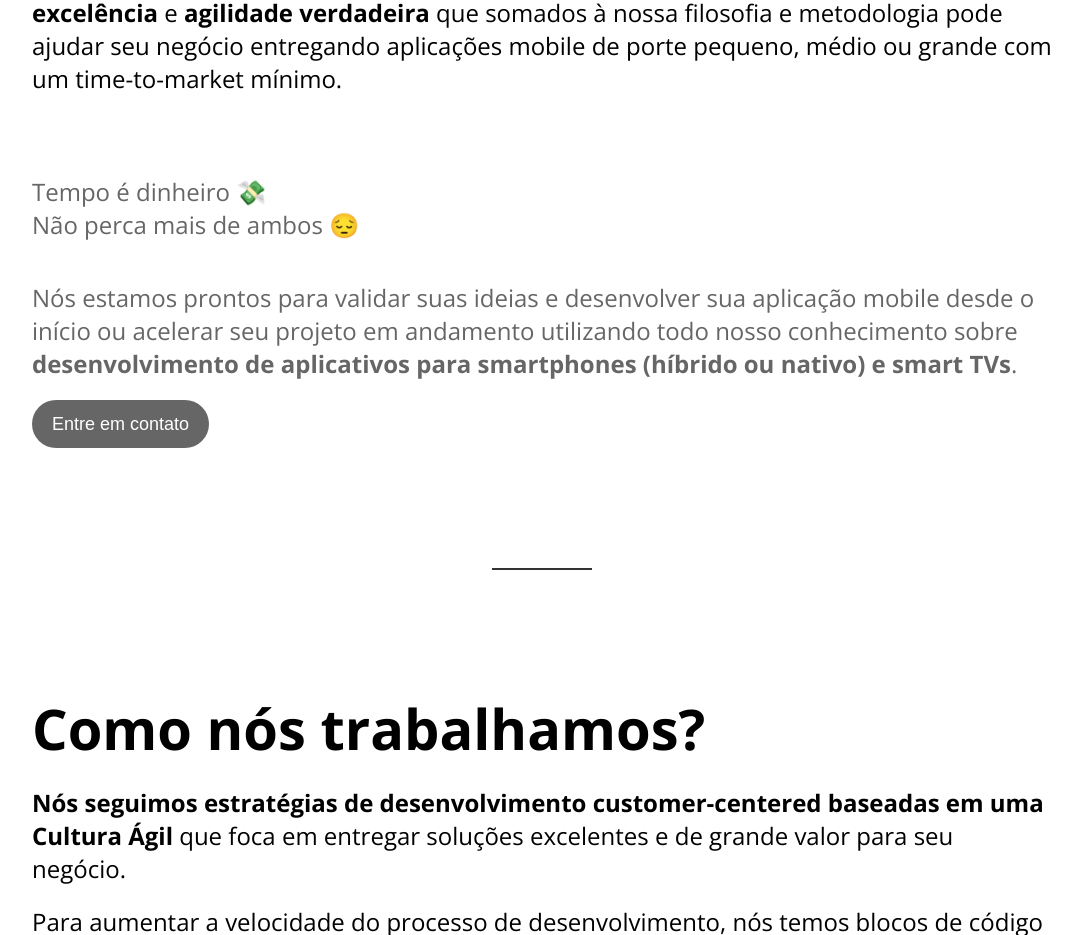
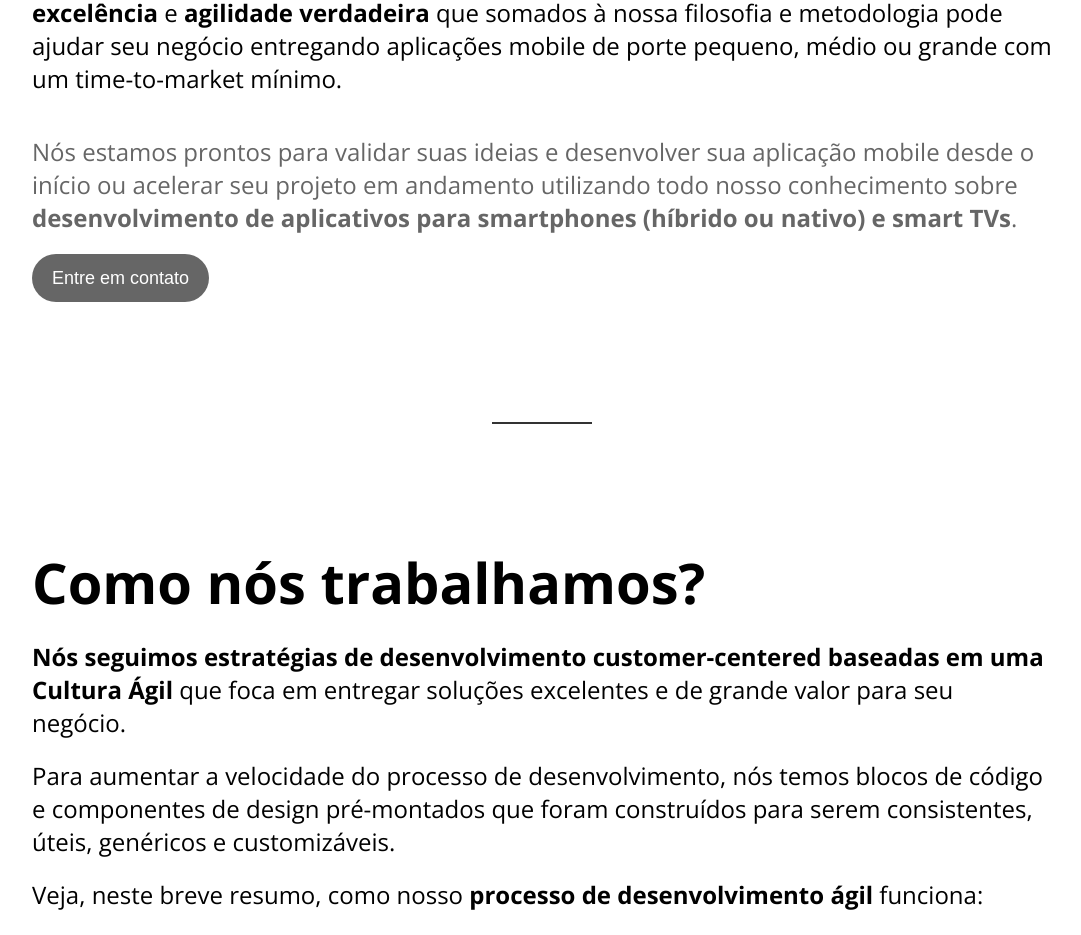
Before and after one commit to loliveirawebdev/indays.app-landing-page, a Next.js app: page / in a window 1280 px wide. Shown: the part 820-1755 px from the top of the page, without its empty margins (98-1179 px from the left). Built offline with nearby package versions, Linux system fonts and the light colour scheme.

Commit message:
fix: remove useless appeal texts

```diff
--- a/i18n/pages/Home/en.json
+++ b/i18n/pages/Home/en.json
@@ -31,8 +31,6 @@
       }
     },
     "appeal": {
-      "title": "Time is money 💸",
-      "subtitle": "Don’t lose more of both 😔",
       "description": "We are ready to validate your ideas and develop your mobile application from scratch or speed up your running project using all our knowledge about <strong>app development for smartphones (hybrid or native) and smart TVs</strong>.",
       "action": "Contact us"
     },
--- a/i18n/pages/Home/pt-BR.json
+++ b/i18n/pages/Home/pt-BR.json
@@ -31,8 +31,6 @@
       }
     },
     "appeal": {
-      "title": "Tempo é dinheiro 💸",
-      "subtitle": "Não perca mais de ambos 😔",
       "description": "Nós estamos prontos para validar suas ideias e desenvolver sua aplicação mobile desde o início ou acelerar seu projeto em andamento utilizando todo nosso conhecimento sobre <strong>desenvolvimento de aplicativos para smartphones (híbrido ou nativo) e smart TVs</strong>.",
       "action": "Entre em contato"
     },
--- a/modules/Appeal/index.tsx
+++ b/modules/Appeal/index.tsx
@@ -11,18 +11,11 @@ const Appeal: React.FC = () => {
   return (
     <section itemScope className={styles.appeal}>
       <div className="appeal--content-container">
-        <hgroup itemProp="appeal">
-          <p itemProp="headline">{strings.blocks.appeal.title}</p>
-          <p itemProp="message">{strings.blocks.appeal.subtitle}</p>
-        </hgroup>
+        <p itemProp="description">{strings.blocks.appeal.description}</p>
 
-        <footer className="appeal--footer">
-          <p itemProp="description">{strings.blocks.appeal.description}</p>
-
-          <Button onClick={scrollToContact} variant="secondary" itemProp="contactButton">
-            {strings.blocks.appeal.action}
-          </Button>
-        </footer>
+        <Button onClick={scrollToContact} variant="secondary" itemProp="contactButton">
+          {strings.blocks.appeal.action}
+        </Button>
       </div>
     </section>
   );
--- a/styles/Appeal.module.scss
+++ b/styles/Appeal.module.scss
@@ -3,6 +3,7 @@
 
 .appeal {
   @include flex-centered-content;
+  padding-top: 0 !important;
   color: $gray;
 
   :global {
@@ -10,13 +11,6 @@
       width: 100%;
       max-width: $max-width;
     }
-
-    h5 {
-      font-weight: normal;
-    }
-
-    .appeal--footer {
-      margin-top: $spacing-md;
 
     button {
       font-size: $font-xs;
@@ -29,4 +23,3 @@
     }
   }
 }
-}
```
Lines whose indentation alone changed are shown as unchanged.
